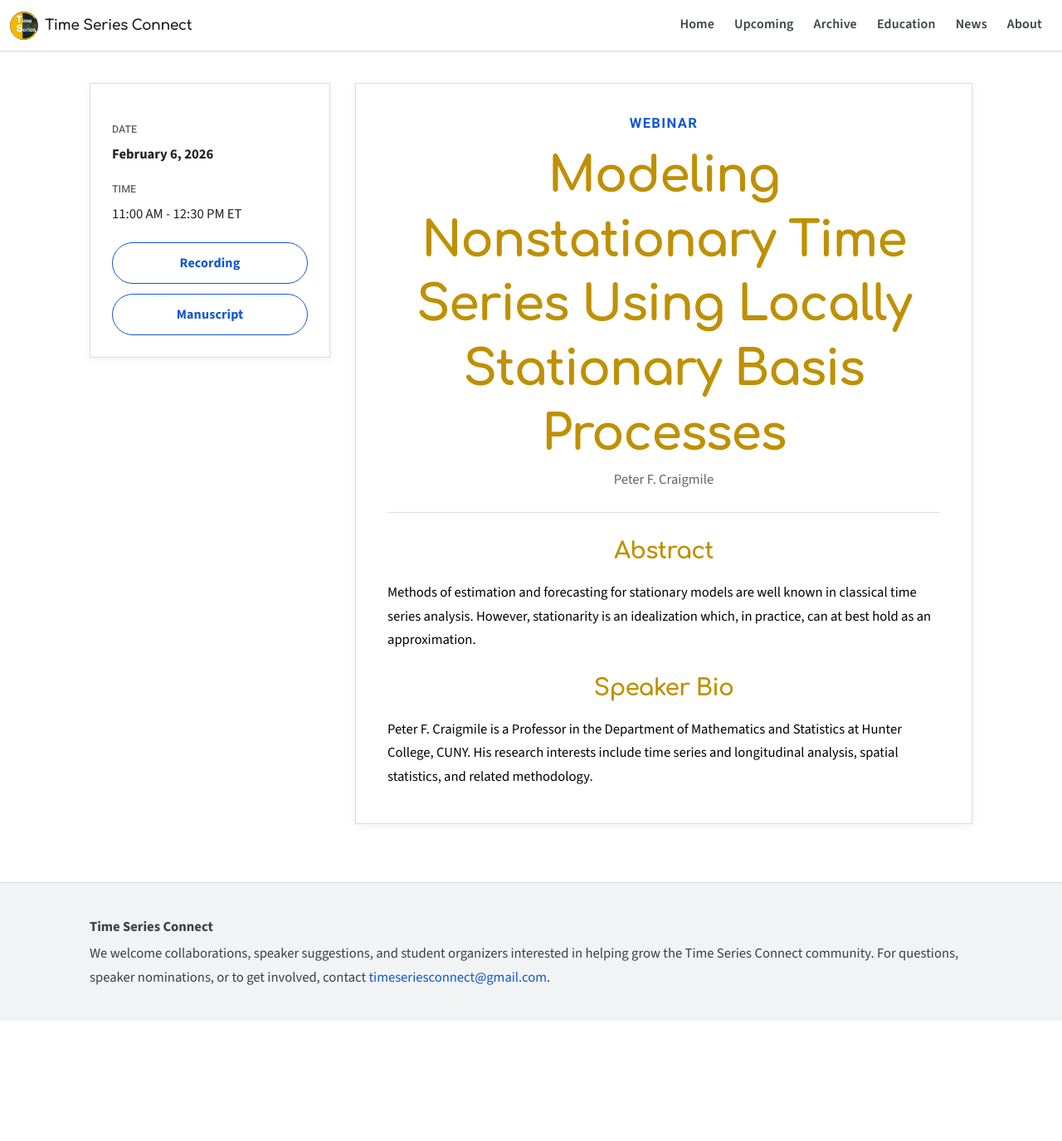
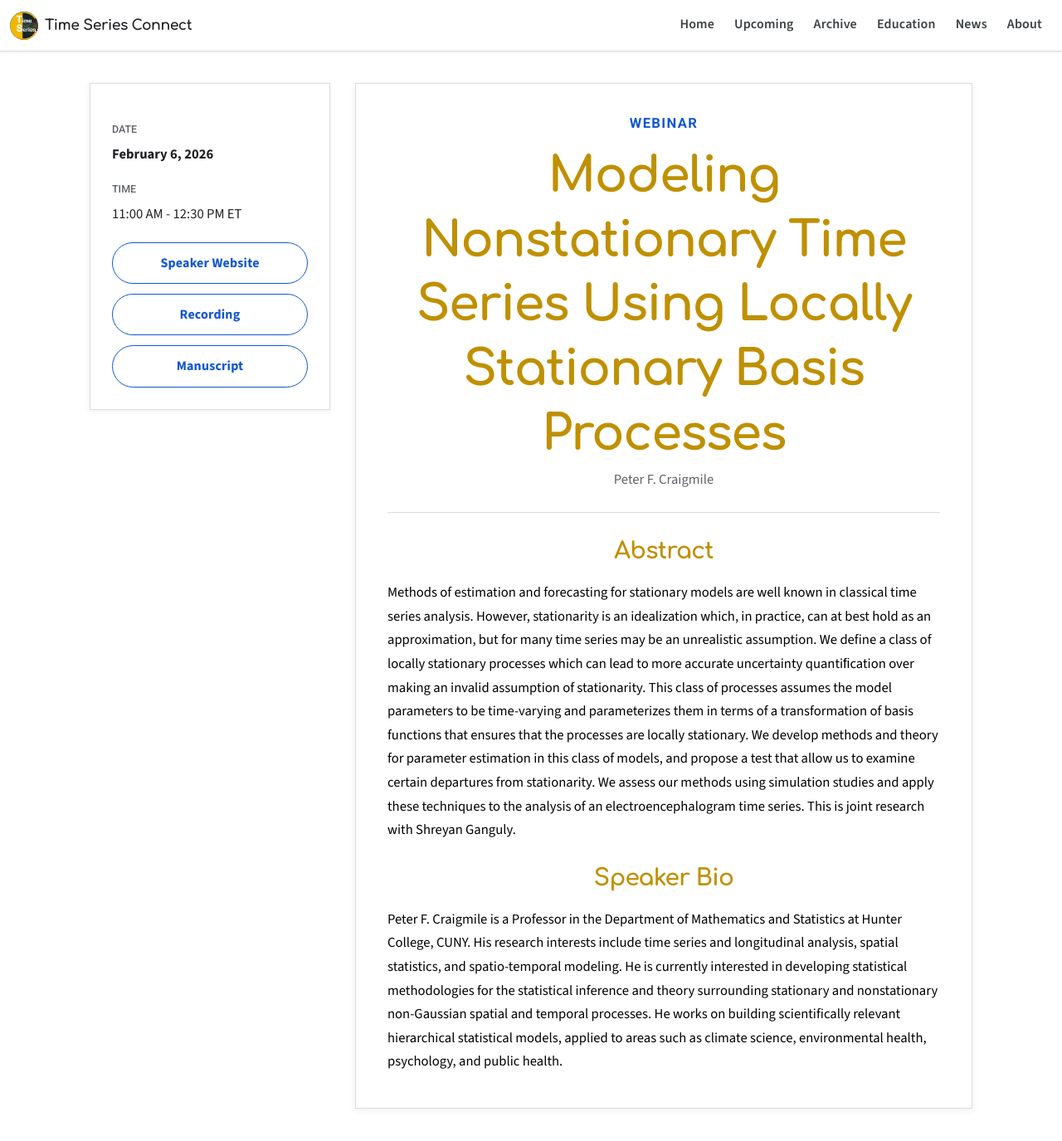
Before and after one commit to yaozheng-stat/time-series-connect, a Jekyll site: the page built from _webinars/2026-02-06-peter-craigmile.md, in a window 1280 px wide and 1400 px high. Shown: the top 1375 px of the window at 83% size. Built offline with Jekyll 4.4.1, drawn with Linux system fonts in a browser that asks for light colours.

Commit message:
update archive

```diff
--- a/_webinars/2026-02-06-peter-craigmile.md
+++ b/_webinars/2026-02-06-peter-craigmile.md
@@ -17,8 +15,8 @@ materials:
 ---
 ## Abstract
 
-Methods of estimation and forecasting for stationary models are well known in classical time series analysis. However, stationarity is an idealization which, in practice, can at best hold as an approximation.
+Methods of estimation and forecasting for stationary models are well known in classical time series analysis. However, stationarity is an idealization which, in practice, can at best hold as an approximation, but for many time series may be an unrealistic assumption. We define a class of locally stationary processes which can lead to more accurate uncertainty quantiﬁcation over making an invalid assumption of stationarity. This class of processes assumes the model parameters to be time-varying and parameterizes them in terms of a transformation of basis functions that ensures that the processes are locally stationary. We develop methods and theory for parameter estimation in this class of models, and propose a test that allow us to examine certain departures from stationarity. We assess our methods using simulation studies and apply these techniques to the analysis of an electroencephalogram time series. This is joint research with Shreyan Ganguly.
 
 ## Speaker Bio
 
-Peter F. Craigmile is a Professor in the Department of Mathematics and Statistics at Hunter College, CUNY. His research interests include time series and longitudinal analysis, spatial statistics, and related methodology.
+Peter F. Craigmile is a Professor in the Department of Mathematics and Statistics at Hunter College, CUNY. His research interests include time series and longitudinal analysis, spatial statistics, and spatio-temporal modeling. He is currently interested in developing statistical methodologies for the statistical inference and theory surrounding stationary and nonstationary non-Gaussian spatial and temporal processes. He works on building scientifically relevant hierarchical statistical models, applied to areas such as climate science, environmental health, psychology, and public health.
```
Also changed, not shown: other parts of _webinars/2026-02-06-peter-craigmile.md (+1 -3 lines), _webinars/2026-03-16-hie-joo-ahn.md (+4 -2 lines), _webinars/2026-04-13-jingchao-ni.md (+4 -2 lines).
